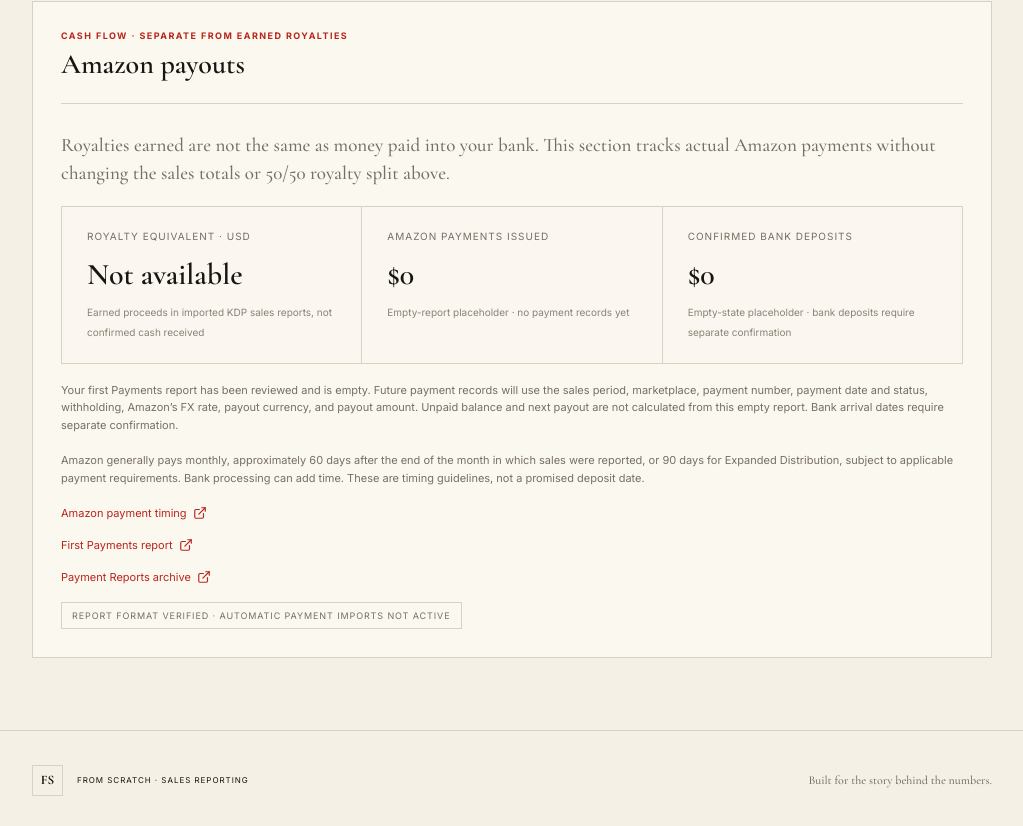
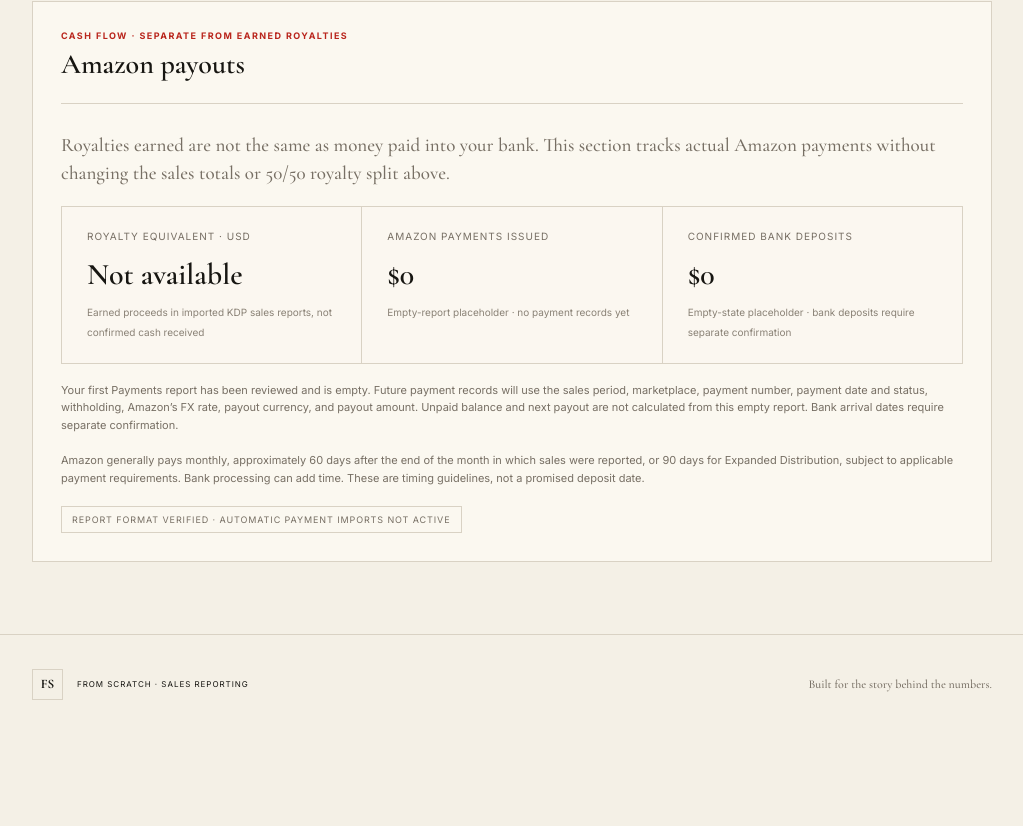
Before and after one commit to gabrealinc/from-scratch-dashboard, a Next.js app: page / in a window 1280 px wide. Shown: the part 1154-1980 px from the top of the page, without its empty margins (246-1269 px from the left). After the commit the page ends 1888 px from the top, so only its background shows below. Built offline with nearby package versions, Linux system fonts and the light colour scheme.

Commit message:
Remove links from Amazon payouts section

```diff
--- a/components/dashboard.tsx
+++ b/components/dashboard.tsx
@@ -2,7 +2,7 @@
 import { useEffect, useState } from "react";
 import { useRouter } from "next/navigation";
 import { Area, AreaChart, CartesianGrid, ResponsiveContainer, Tooltip, XAxis, YAxis } from "recharts";
-import { Download, ExternalLink, Menu, RefreshCw, X } from "lucide-react";
+import { Download, Menu, RefreshCw, X } from "lucide-react";
 import type { Snapshot } from "@/lib/reporting";
 const money=new Intl.NumberFormat("en-US",{style:"currency",currency:"USD",minimumFractionDigits:2});
 function Metric({label,value,detail,accent=false}:{label:string;value:string;detail:string;accent?:boolean}) {
@@ -56,9 +56,6 @@
             </div>
             <p className="payouts-note">Your first Payments report has been reviewed and is empty. Future payment records will use the sales period, marketplace, payment number, payment date and status, withholding, Amazon’s FX rate, payout currency, and payout amount. Unpaid balance and next payout are not calculated from this empty report. Bank arrival dates require separate confirmation.</p>
             <p className="payouts-note">Amazon generally pays monthly, approximately 60 days after the end of the month in which sales were reported, or 90 days for Expanded Distribution, subject to applicable payment requirements. Bank processing can add time. These are timing guidelines, not a promised deposit date.</p>
-            <a className="payouts-link" href="https://kdp.amazon.com/en_US/help/topic/GK2MKZUL6U3SFBPZ" target="_blank" rel="noopener noreferrer">Amazon payment timing <ExternalLink size={14}/></a>
-            <p><a className="payouts-link" href="https://docs.google.com/spreadsheets/d/1F8EEUwqdGs828ITeImBP5zavfW4MWoJxTjF9-Jfhuh8/edit" target="_blank" rel="noopener noreferrer">First Payments report <ExternalLink size={14}/></a></p>
-            <p><a className="payouts-link" href="https://drive.google.com/drive/folders/1HwwXhVnBAxzuhAYVW_9bvr4RoujhCjxM" target="_blank" rel="noopener noreferrer">Payment Reports archive <ExternalLink size={14}/></a></p>
             <span className="pending-badge">Report format verified · automatic payment imports not active</span>
           </div>
         </section>
```
Also changed, not shown: integrations/TASK-LEDGER.md (+2 -0 lines).
